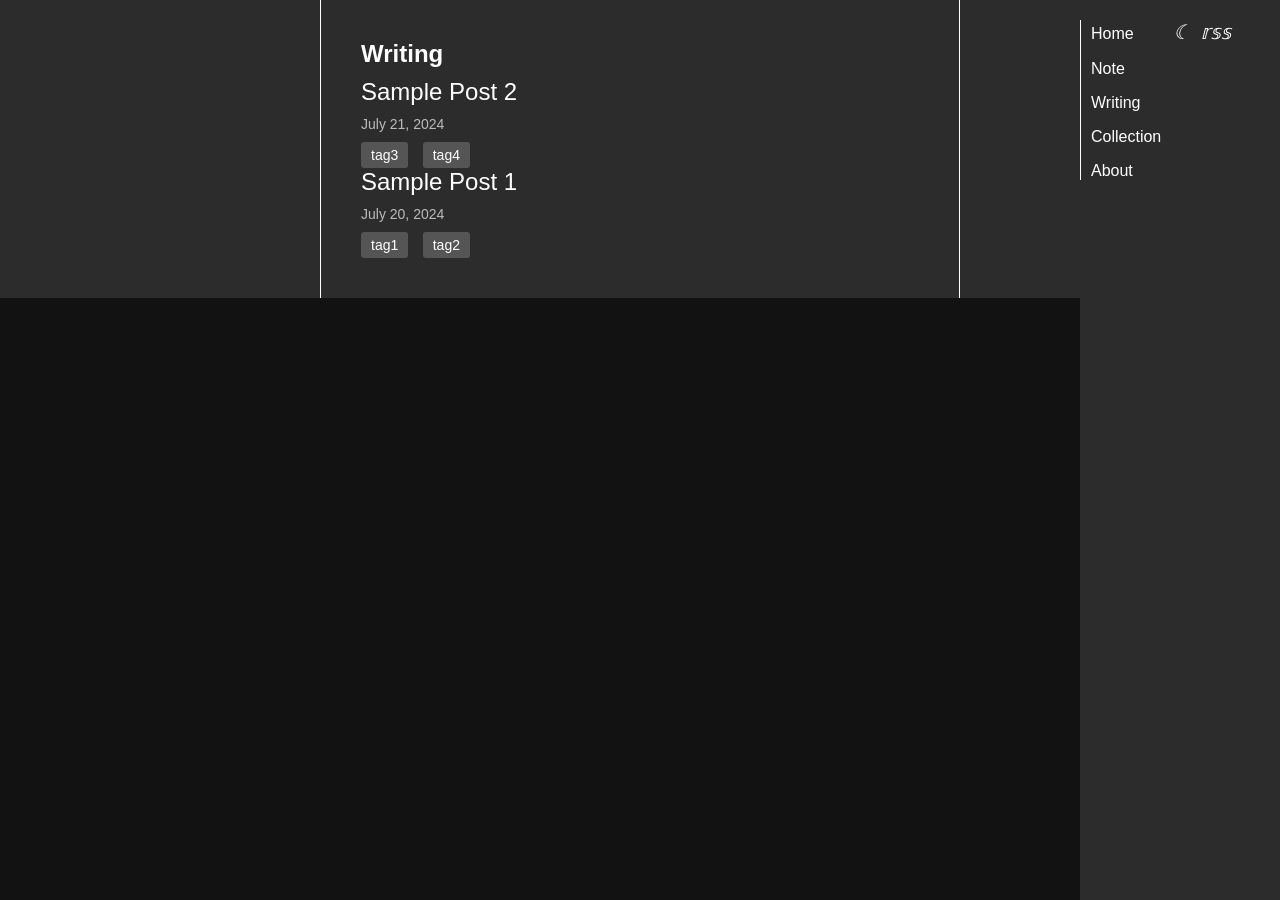
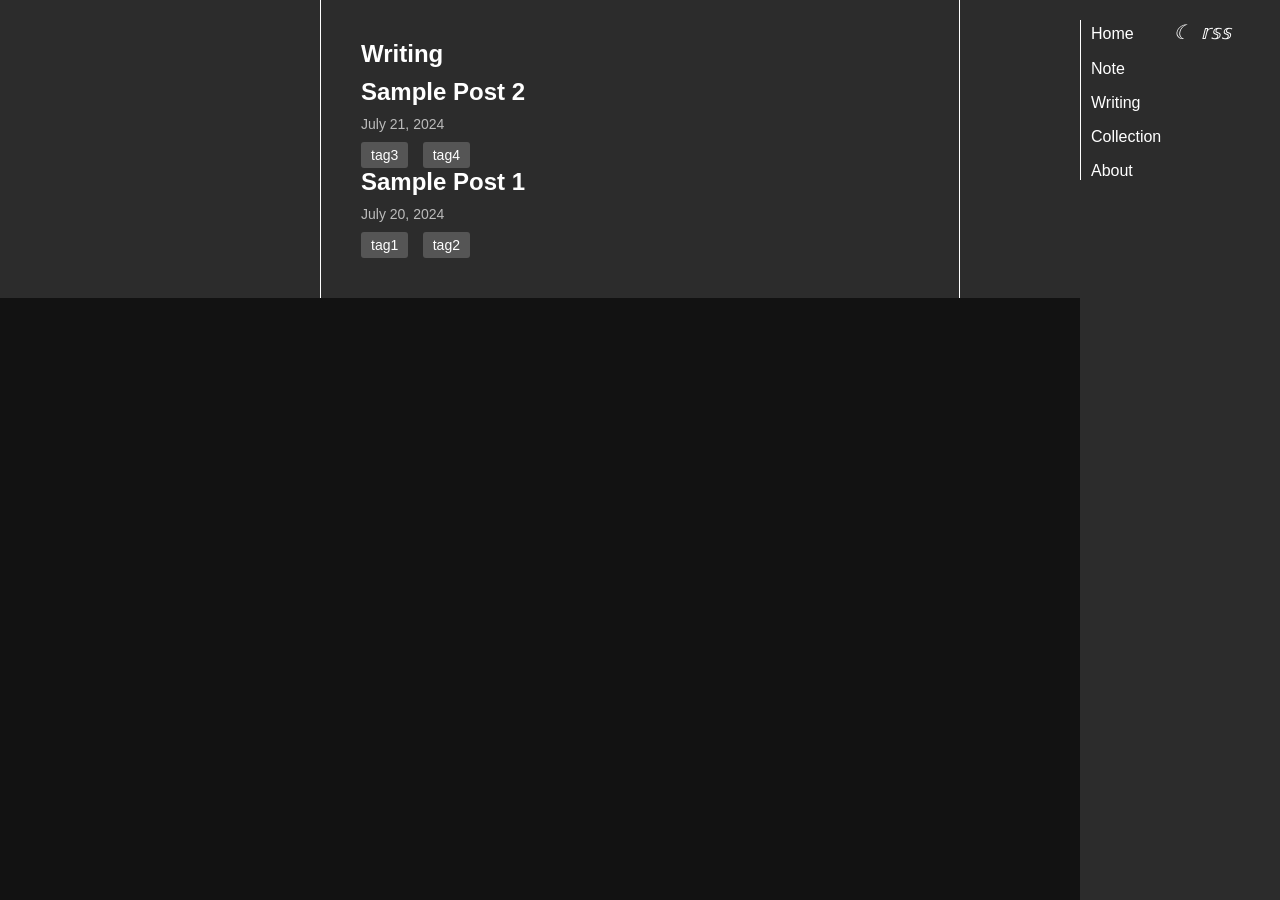
Before and after one commit to faithk7/faithk7.github.io, a Jekyll site: the page built from writing-index.html, in a window 1280 px wide. Built offline with Jekyll 4.4.1, drawn with Linux system fonts in a browser that asks for light colours.

Commit message:
r: update div to h2

```diff
--- a/writing-index.html
+++ b/writing-index.html
@@ -10,12 +10,14 @@ title: Writing
 <div class="c-writing-container">
     <h1 class="o-writing-title">Writing</h1>
     {% assign sorted_posts = site.posts | sort: 'date' | reverse %}
+
     {% if sorted_posts.size == 0 %}
-    <div class="o-writing-text">No posts found</div>
+    <div class="o-writing-text">No posts yet</div>
     {% endif %}
+
     {% for post in sorted_posts %}
     <div class="c-writing-item">
-        <div class="o-writing-title">{{ post.title }}</div>
+        <h2 class="o-writing-title">{{ post.title }}</h2>
         <div class="o-writing-note-date">{{ post.date | date: "%B %d, %Y" }}</div>
         <div class="c-hashtag-container">
             {% for tag in post.tags %}
```
